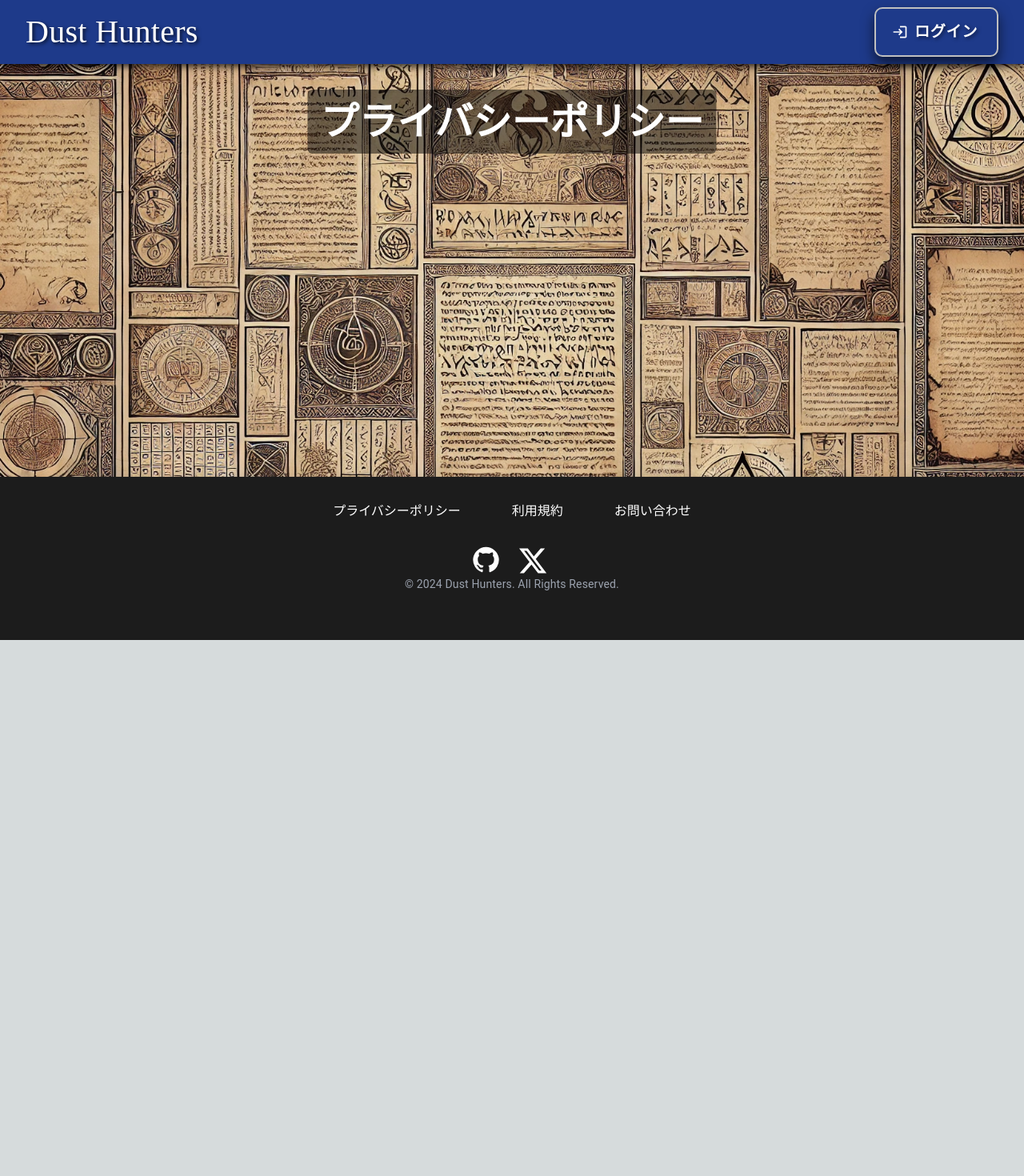
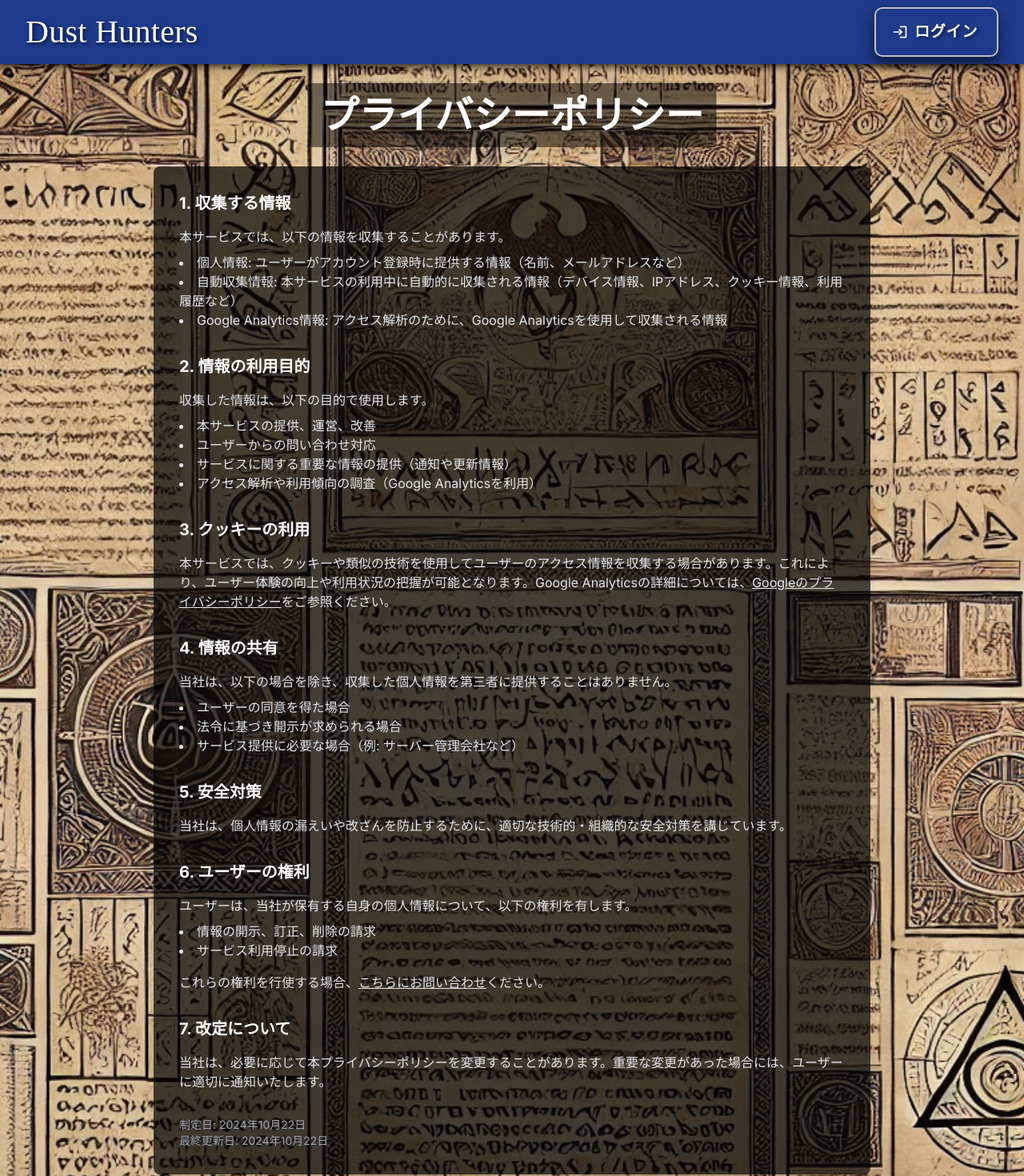
Before and after one commit to miura-taiga/dust-hunters-front, a Next.js app: page /privacyPolicy in a window 1280 px wide. Shown: the top 1470 px of the page at 80% size. Before the commit the page ends 800 px from the top, so only its background shows below. Built offline with nearby package versions, Linux system fonts and the light colour scheme; no server answers.

Commit message:
プライバシーポリシーの追加

```diff
--- a/src/app/(common)/privacyPolicy/page.tsx
+++ b/src/app/(common)/privacyPolicy/page.tsx
@@ -1,7 +1,7 @@
 export default function PrivacyPolicy() {
   return (
-    <div>
-      <div className="absolute left-1/2 top-4 z-10 mt-2 -translate-x-1/2 text-4xl font-bold text-white">
+    <div className="relative flex min-h-screen flex-col items-center justify-center">
+      <div className="absolute left-1/2 top-4 z-10 -translate-x-1/2 text-4xl font-bold text-white">
         <p
           className="mt-2 min-w-[300px] rounded-md bg-black/50 p-4 text-center text-2xl sm:mb-2 sm:text-2xl md:text-5xl"
           style={{ whiteSpace: 'nowrap' }}
@@ -9,6 +9,117 @@ export default function PrivacyPolicy() {
           プライバシーポリシー
         </p>
       </div>
+      <div className="z-10 mb-10 mt-32 w-full max-w-4xl rounded-lg bg-black/70 p-8 text-white shadow-lg">
+        {/* 1. 収集する情報 */}
+        <section className="mb-8">
+          <h2 className="mb-4 text-xl font-bold">1. 収集する情報</h2>
+          <p className="text-gray-200">
+            本サービスでは、以下の情報を収集することがあります。
+          </p>
+          <ul className="mt-2 list-inside list-disc text-gray-200">
+            <li>
+              個人情報:
+              ユーザーがアカウント登録時に提供する情報（名前、メールアドレスなど）
+            </li>
+            <li>
+              自動収集情報:
+              本サービスの利用中に自動的に収集される情報（デバイス情報、IPアドレス、クッキー情報、利用履歴など）
+            </li>
+            <li>
+              Google Analytics情報: アクセス解析のために、Google
+              Analyticsを使用して収集される情報
+            </li>
+          </ul>
+        </section>
+
+        {/* 2. 情報の利用目的 */}
+        <section className="mb-8">
+          <h2 className="mb-4 text-xl font-bold">2. 情報の利用目的</h2>
+          <p className="text-gray-200">
+            収集した情報は、以下の目的で使用します。
+          </p>
+          <ul className="mt-2 list-inside list-disc text-gray-200">
+            <li>本サービスの提供、運営、改善</li>
+            <li>ユーザーからの問い合わせ対応</li>
+            <li>サービスに関する重要な情報の提供（通知や更新情報）</li>
+            <li>アクセス解析や利用傾向の調査（Google Analyticsを利用）</li>
+          </ul>
+        </section>
+
+        {/* 3. クッキーの利用 */}
+        <section className="mb-8">
+          <h2 className="mb-4 text-xl font-bold">3. クッキーの利用</h2>
+          <p className="text-gray-200">
+            本サービスでは、クッキーや類似の技術を使用してユーザーのアクセス情報を収集する場合があります。これにより、ユーザー体験の向上や利用状況の把握が可能となります。Google
+            Analyticsの詳細については、
+            <a
+              href="https://marketingplatform.google.com/about/analytics/terms/jp/"
+              className="underline hover:text-blue-700"
+            >
+              Googleのプライバシーポリシー
+            </a>
+            をご参照ください。
+          </p>
+        </section>
+
+        {/* 4. 情報の共有 */}
+        <section className="mb-8">
+          <h2 className="mb-4 text-xl font-bold">4. 情報の共有</h2>
+          <p className="text-gray-200">
+            当社は、以下の場合を除き、収集した個人情報を第三者に提供することはありません。
+          </p>
+          <ul className="mt-2 list-inside list-disc text-gray-200">
+            <li>ユーザーの同意を得た場合</li>
+            <li>法令に基づき開示が求められる場合</li>
+            <li>サービス提供に必要な場合（例: サーバー管理会社など）</li>
+          </ul>
+        </section>
+
+        {/* 5. 安全対策 */}
+        <section className="mb-8">
+          <h2 className="mb-4 text-xl font-bold">5. 安全対策</h2>
+          <p className="text-gray-200">
+            当社は、個人情報の漏えいや改ざんを防止するために、適切な技術的・組織的な安全対策を講じています。
+          </p>
+        </section>
+
+        {/* 6. ユーザーの権利 */}
+        <section className="mb-8">
+          <h2 className="mb-4 text-xl font-bold">6. ユーザーの権利</h2>
+          <p className="text-gray-200">
+            ユーザーは、当社が保有する自身の個人情報について、以下の権利を有します。
+          </p>
+          <ul className="mt-2 list-inside list-disc text-gray-200">
+            <li>情報の開示、訂正、削除の請求</li>
+            <li>サービス利用停止の請求</li>
+          </ul>
+          <p className="mt-4 text-gray-200">
+            これらの権利を行使する場合、
+            <a
+              href="https://docs.google.com/forms/d/e/1FAIpQLSfF_zWzn3Im1UpxYOLms8tiZddzbD4ZIyww5i_g43NDwH67ww/viewform"
+              className="underline hover:text-blue-700"
+              target="_blank"
+            >
+              こちらにお問い合わせ
+            </a>
+            ください。
+          </p>
+        </section>
+
+        {/* 7. 改定について */}
+        <section className="mb-8">
+          <h2 className="mb-4 text-xl font-bold">7. 改定について</h2>
+          <p className="text-gray-200">
+            当社は、必要に応じて本プライバシーポリシーを変更することがあります。重要な変更があった場合には、ユーザーに適切に通知いたします。
+          </p>
+        </section>
+
+        {/* 最終更新日など */}
+        <div className="mt-8 text-sm text-gray-400">
+          <p>制定日: 2024年10月22日</p>
+          <p>最終更新日: 2024年10月22日</p>
+        </div>
+      </div>
     </div>
   );
 }
--- a/src/app/(common)/termOfService/page.tsx
+++ b/src/app/(common)/termOfService/page.tsx
@@ -1,3 +1,5 @@
+import Link from 'next/link';
+
 export default function TermOfService() {
   return (
     <div className="relative flex min-h-screen flex-col items-center justify-center">
@@ -9,7 +11,7 @@ export default function TermOfService() {
           利用規約
         </p>
       </div>
-      <div className="z-10 mb-10 mt-32 w-full max-w-4xl rounded-lg bg-black/60 p-8 text-white shadow-lg">
+      <div className="z-10 mb-10 mt-32 w-full max-w-4xl rounded-lg bg-black/70 p-8 text-white shadow-lg">
         {/* 1. はじめに */}
         <section className="mb-8">
           <h2 className="mb-4 text-xl font-bold">1. はじめに</h2>
@@ -73,7 +75,14 @@ export default function TermOfService() {
         <section className="mb-8">
           <h2 className="mb-4 text-xl font-bold">6. プライバシーポリシー</h2>
           <p className="text-gray-200">
-            本アプリにおける個人情報の取り扱いについては、別途定めるプライバシーポリシーに従うものとします。
+            本アプリにおける個人情報の取り扱いについては、別途定める
+            <Link
+              href="/privacyPolicy"
+              className="underline hover:text-blue-700"
+            >
+              プライバシーポリシー
+            </Link>
+            に従うものとします。
           </p>
         </section>
 
```
